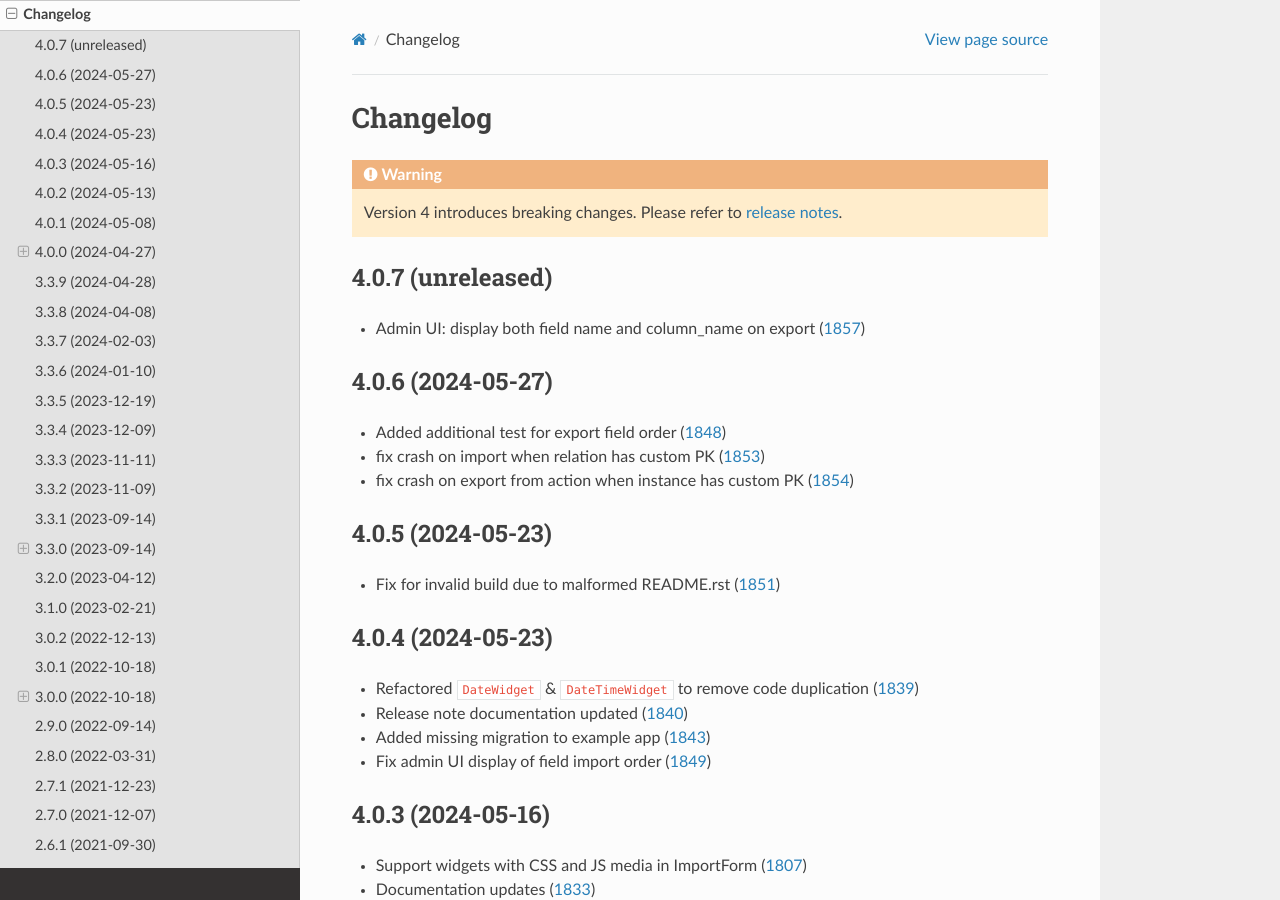
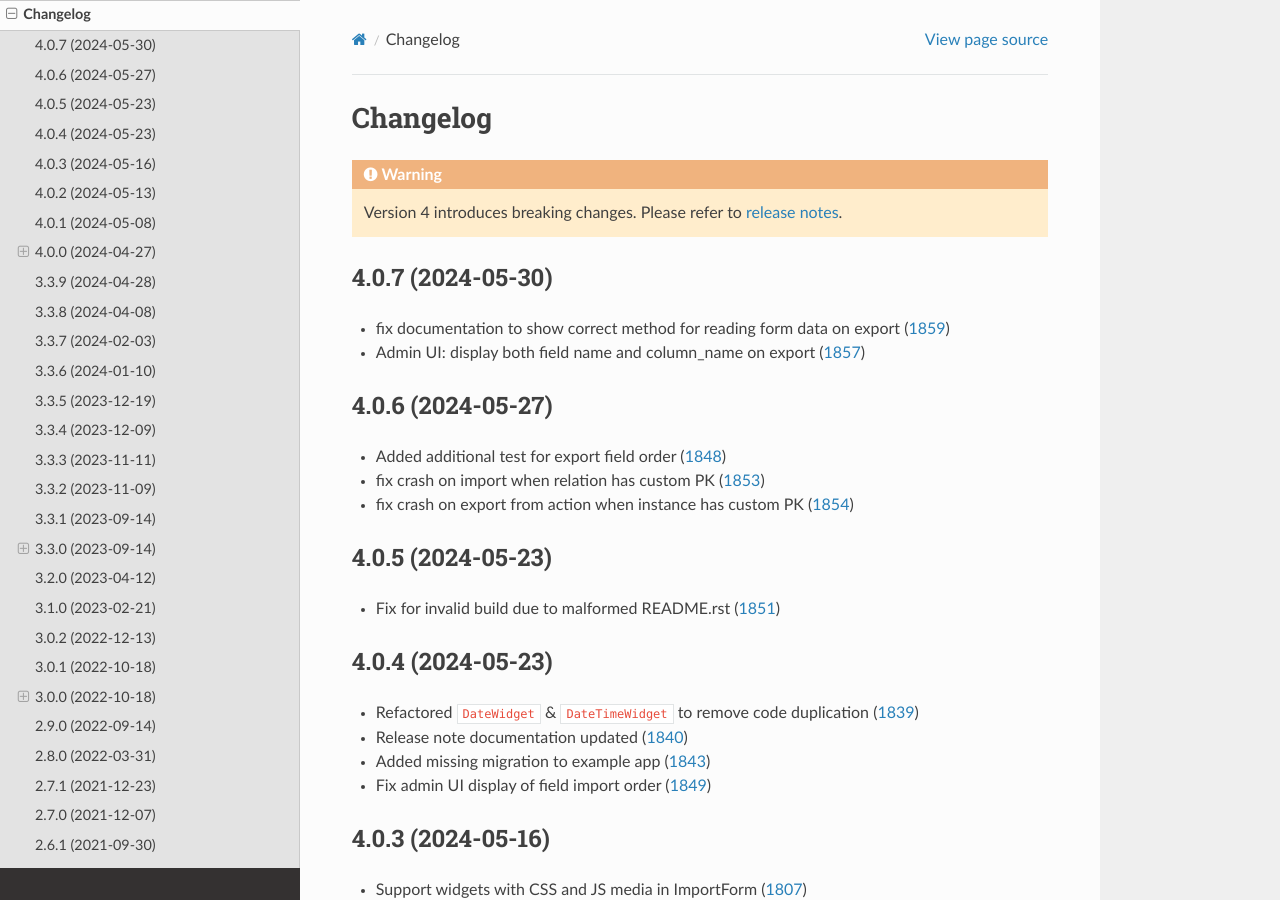
Before and after one commit to django-import-export/django-import-export, a Sphinx documentation site: the page built from docs/changelog.rst, in a window 1280 px wide and 900 px high. Built offline with Sphinx 7.4.7 and the Read the Docs theme 2.0.0, drawn with Linux system fonts in a browser that asks for light colours; pages that are not in the unit, such as notebooks, are missing from menus; the version number could not be read and is left out.

Commit message:
fix documentation to show correct method for reading form data on export (#1859)
* fix documentation to show correct method for reading form data on export

* fixed indentation

* updated changelog

```diff
--- a/docs/changelog.rst
+++ b/docs/changelog.rst
@@ -5,9 +5,10 @@
 
     Version 4 introduces breaking changes.  Please refer to :doc:`release notes<release_notes>`.
 
-4.0.7 (unreleased)
+4.0.7 (2024-05-30)
 ------------------
 
+- fix documentation to show correct method for reading form data on export (`1859 <https://github.com/django-import-export/django-import-export/pull/1859>`_)
 - Admin UI: display both field name and column_name on export (`1857 <https://github.com/django-import-export/django-import-export/pull/1857>`_)
 
 4.0.6 (2024-05-27)
```
Also changed, not shown: docs/admin_integration.rst (+4 -4 lines), 2 other files.
